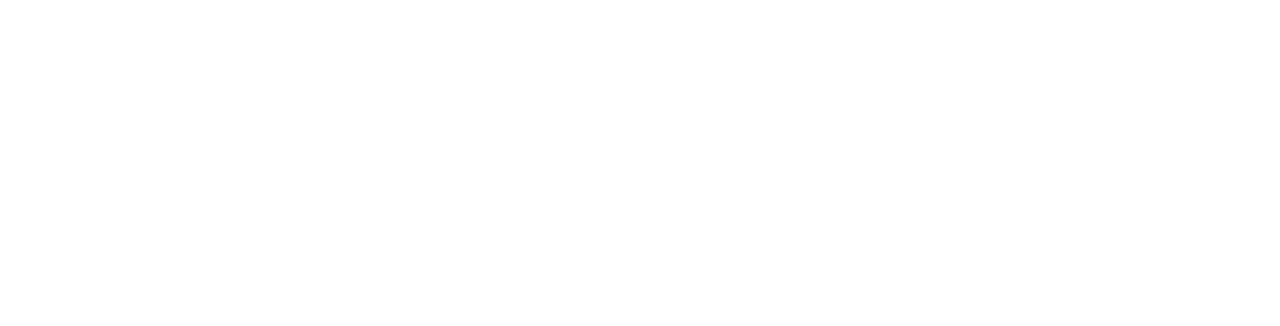
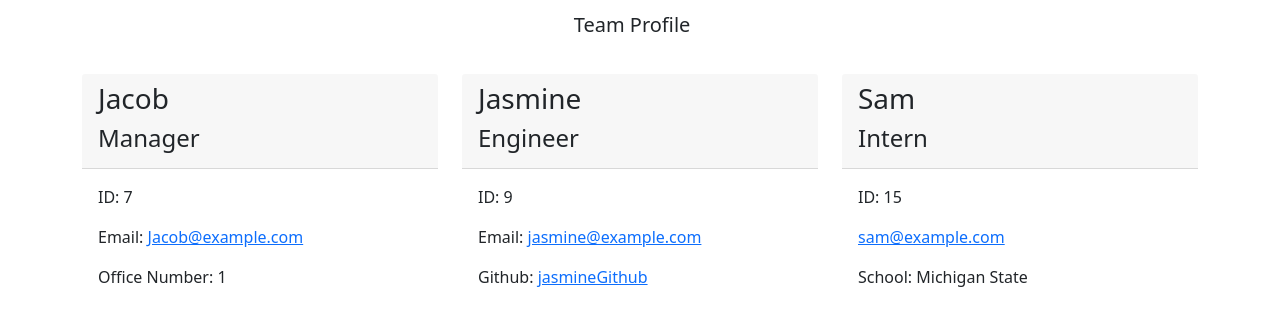
Before and after one commit to JayRGross/TeamProfileGenerator, a website: page dist/index.html in a window 1280 px wide. Drawn offline with nearby package versions, Linux system fonts and the light colour scheme.

Commit message:
finished index html

```diff
--- a/dist/index.html
+++ b/dist/index.html
@@ -4,9 +4,63 @@
     <meta charset="UTF-8">
     <meta http-equiv="X-UA-Compatible" content="IE=edge">
     <meta name="viewport" content="width=device-width, initial-scale=1.0">
+    <link href="https://cdn.jsdelivr.net/npm/bootstrap@5.1.3/dist/css/bootstrap.min.css" rel="stylesheet" integrity="sha384-1BmE4kWBq78iYhFldvKuhfTAU6auU8tT94WrHftjDbrCEXSU1oBoqyl2QvZ6jIW3" crossorigin="anonymous">
+    <link rel="stylesheet" href="style.css">
     <title>Document</title>
 </head>
 <body>
+    <header>
+        <nav class="navbar" id="navbar">
+            <span class="navbar-brand mb-0 h1 w-100 text-center" id="navbar-text">Team Profile</span>
+        </nav>
+    </header>
+    <main>
+        <div class="container">
+            <div class="row justify-content-center" id="team-cards">
+         <div class="col-4 mt-4">
+             <div class="card-1">
+                 <div class="card-header">
+                <h3>Jacob</h3>
+                <h4>Manager</h4>
+                 </div>
+                 <div class="card-body">
+                     <p class="id">ID: 7</p>
+                     <p class="email">Email: <a href="jacob@example.com">Jacob@example.com</a></p>
+                     <p class="office">Office Number: 1</p>
+                 </div>
+             </div>
+         </div>
+         <div class=" col-4 mt-4">
+             <div class="card-1">
+                 <div class="card-header">
+                     <h3>Jasmine</h3>
+                     <h4>Engineer</h4>
+                 </div>
+                 <div class="card-body">
+                 <p class="id">ID: 9</p>
+                 <p class="email">Email: <a href="jasmine@example.com">jasmine@example.com</a></p>
+                 <p class="github">Github: <a href="https://github.com">jasmineGithub</a></p>
+                 </div>
+
+             </div>
+         </div>
+         <div class="col-4 mt-4">
+             <div class="card-1">
+                 <div class="card-header">
+                     <h3>Sam</h3>
+                     <h4>Intern</h4>
+                 </div>
+                 <div class="card-body">
+                     <p class="id">ID: 15</p>
+                     <p class="email"><a href="sam@example.com">sam@example.com</a></p>
+                     <p class="school">School: Michigan State</p>
+                 </div>
+             </div>
+         </div>
+            </div>
+        </div>
+    </main>
 
 </body>
+<script src="https://cdn.jsdelivr.net/npm/bootstrap@5.1.3/dist/js/bootstrap.bundle.min.js" integrity="sha384-ka7Sk0Gln4gmtz2MlQnikT1wXgYsOg+OMhuP+IlRH9sENBO0LRn5q+8nbTov4+1p" crossorigin="anonymous"></script>
 </html>
```
Also changed, not shown: dist/style.css (added).
